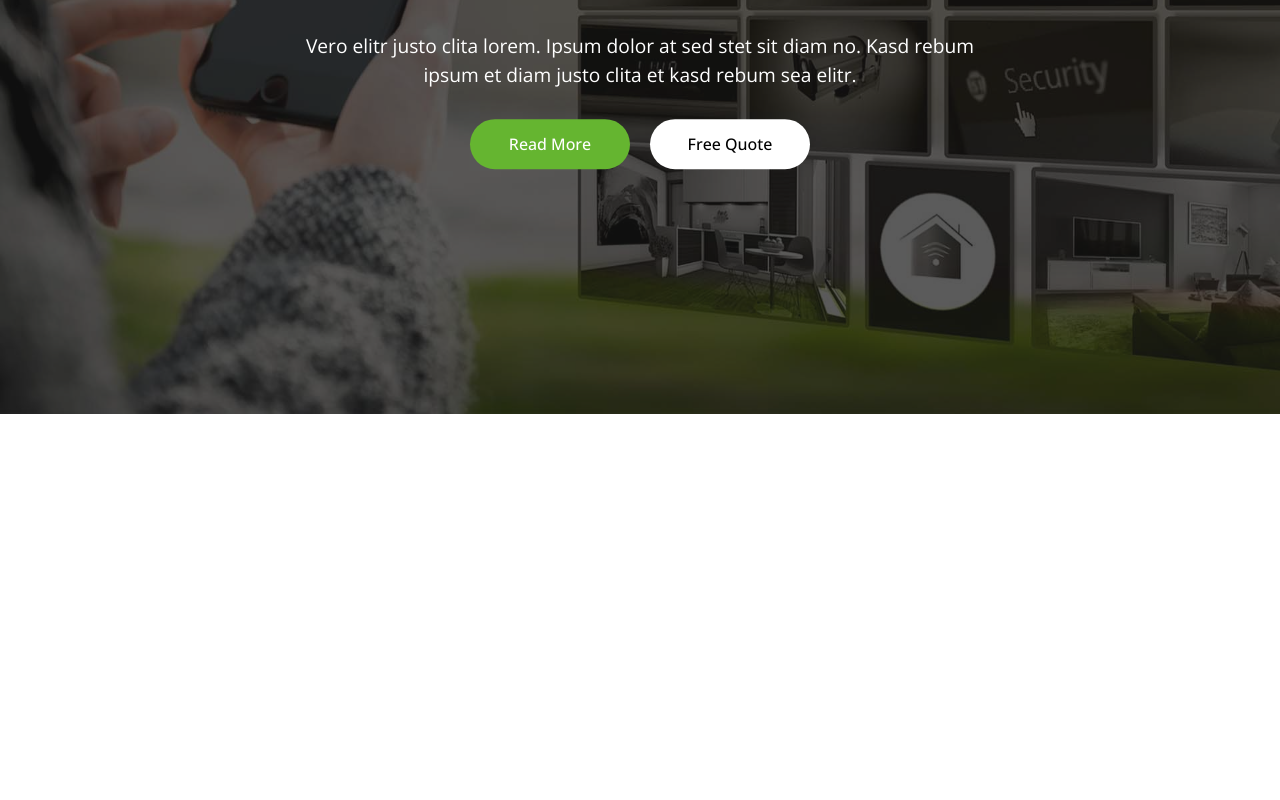
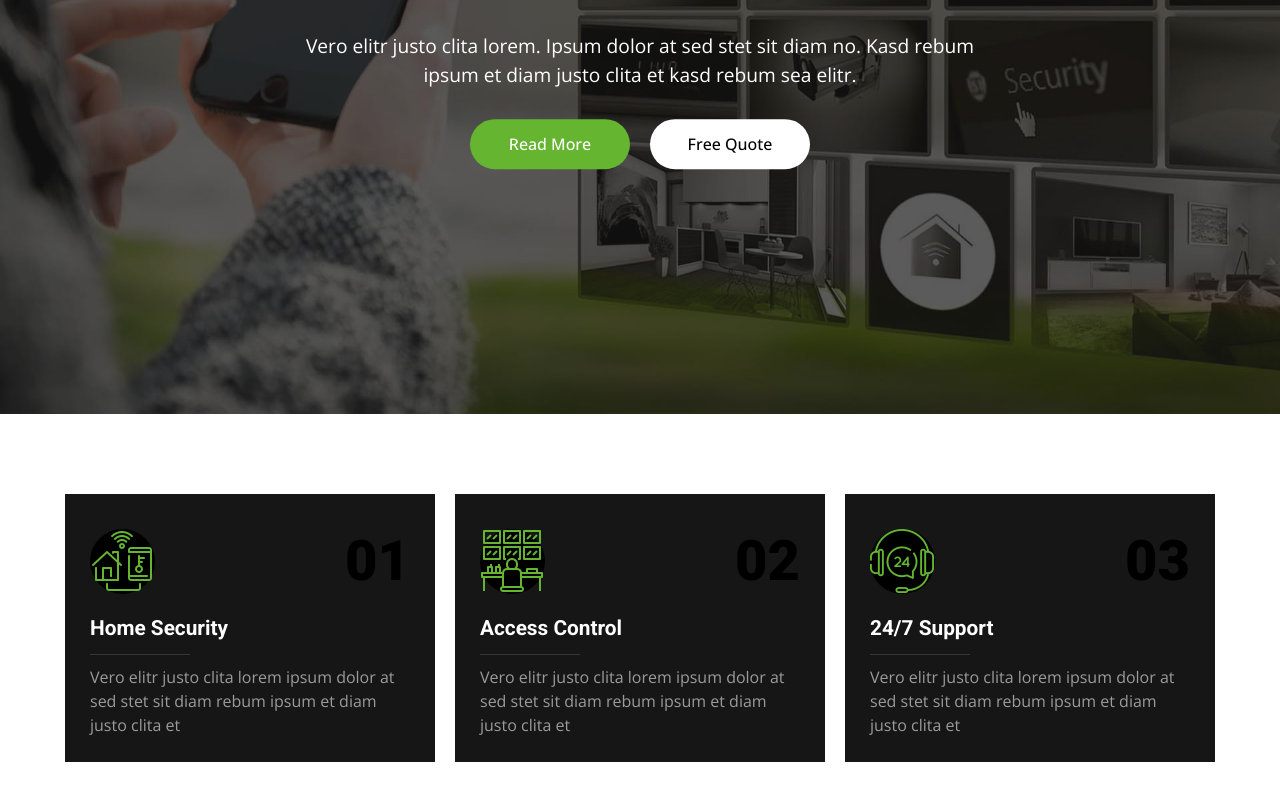
Before and after one commit to NouzNoushad/Html-CSS-Designs, a React (Vite) app in the folder react_website1/: page / in a window 1280 px wide. Shown: the part 527-1327 px from the top of the page. Before the commit the page ends 941 px from the top, so only its background shows below. Built offline with nearby package versions, Linux system fonts and the light colour scheme.

Commit message:
facts section

```diff
--- a/react_website1/src/App.jsx
+++ b/react_website1/src/App.jsx
@@ -1,4 +1,5 @@
 import './App.css'
+import FactsSection from './components/Facts'
 import HomeSection from './components/Home'
 import NavSection from './components/Nav'
 
@@ -8,6 +9,7 @@ function App() {
     <>
       <NavSection/>
       <HomeSection/>
+      <FactsSection/>
     </>
   )
 }
--- /dev/null
+++ b/react_website1/src/components/Facts.jsx
@@ -0,0 +1,45 @@
+import React from 'react'
+
+export default function FactsSection() {
+  return (
+    <section className='py-[5rem]'>
+        <div className="max-w-[1150px] mx-auto px-5 xl:px-0">
+              <div className="grid lg:grid-cols-3 md:grid-cols-2 grid-cols-1 gap-[20px]">
+                  <div className="bg-[#161616] px-[25px] py-[25px] text-white space-y-[10px]">
+                      <div className="flex flex-row items-center justify-between">
+                          <div className="relative before:absolute before:top-0 before:left-0 before:w-[65px] before:h-[65px] before:bg-black before:rounded-[50%]">
+                              <img src="../src/assets/img/icon/icon-3.png" alt="" className='relative' />
+                        </div>
+                          <h1 className='font-roboto text-black font-[800] text-[3.5rem]'>01</h1>
+                      </div>
+                      <h2 className='font-roboto font-bold text-[1.3rem]'>Home Security</h2>
+                      <div className="w-[100px] h-[1px] bg-[#373737]"></div>
+                      <p className='font-open text-[#9B9B9B]'>Vero elitr justo clita lorem ipsum dolor at sed stet sit diam rebum ipsum et diam justo clita et</p>
+                  </div>
+                  <div className="bg-[#161616] px-[25px] py-[25px] text-white space-y-[10px]">
+                      <div className="flex flex-row items-center justify-between">
+                          <div className="relative before:absolute before:top-0 before:left-0 before:w-[65px] before:h-[65px] before:bg-black before:rounded-[50%]">
+                              <img src="../src/assets/img/icon/icon-4.png" alt="" className='relative' />
+                          </div>
+                          <h1 className='font-roboto text-black font-[800] text-[3.5rem]'>02</h1>
+                      </div>
+                      <h2 className='font-roboto font-bold text-[1.3rem]'>Access Control</h2>
+                      <div className="w-[100px] h-[1px] bg-[#373737]"></div>
+                      <p className='font-open text-[#9B9B9B]'>Vero elitr justo clita lorem ipsum dolor at sed stet sit diam rebum ipsum et diam justo clita et</p>
+                  </div>
+                  <div className="bg-[#161616] px-[25px] py-[25px] text-white space-y-[10px]">
+                      <div className="flex flex-row items-center justify-between">
+                          <div className="relative before:absolute before:top-0 before:left-0 before:w-[65px] before:h-[65px] before:bg-black before:rounded-[50%]">
+                              <img src="../src/assets/img/icon/icon-2.png" alt="" className='relative' />
+                          </div>
+                          <h1 className='font-roboto text-black font-[800] text-[3.5rem]'>03</h1>
+                      </div>
+                      <h2 className='font-roboto font-bold text-[1.3rem]'>24/7 Support</h2>
+                      <div className="w-[100px] h-[1px] bg-[#373737]"></div>
+                      <p className='font-open text-[#9B9B9B]'>Vero elitr justo clita lorem ipsum dolor at sed stet sit diam rebum ipsum et diam justo clita et</p>
+                  </div>
+              </div>
+        </div>
+    </section>
+  )
+}
```
